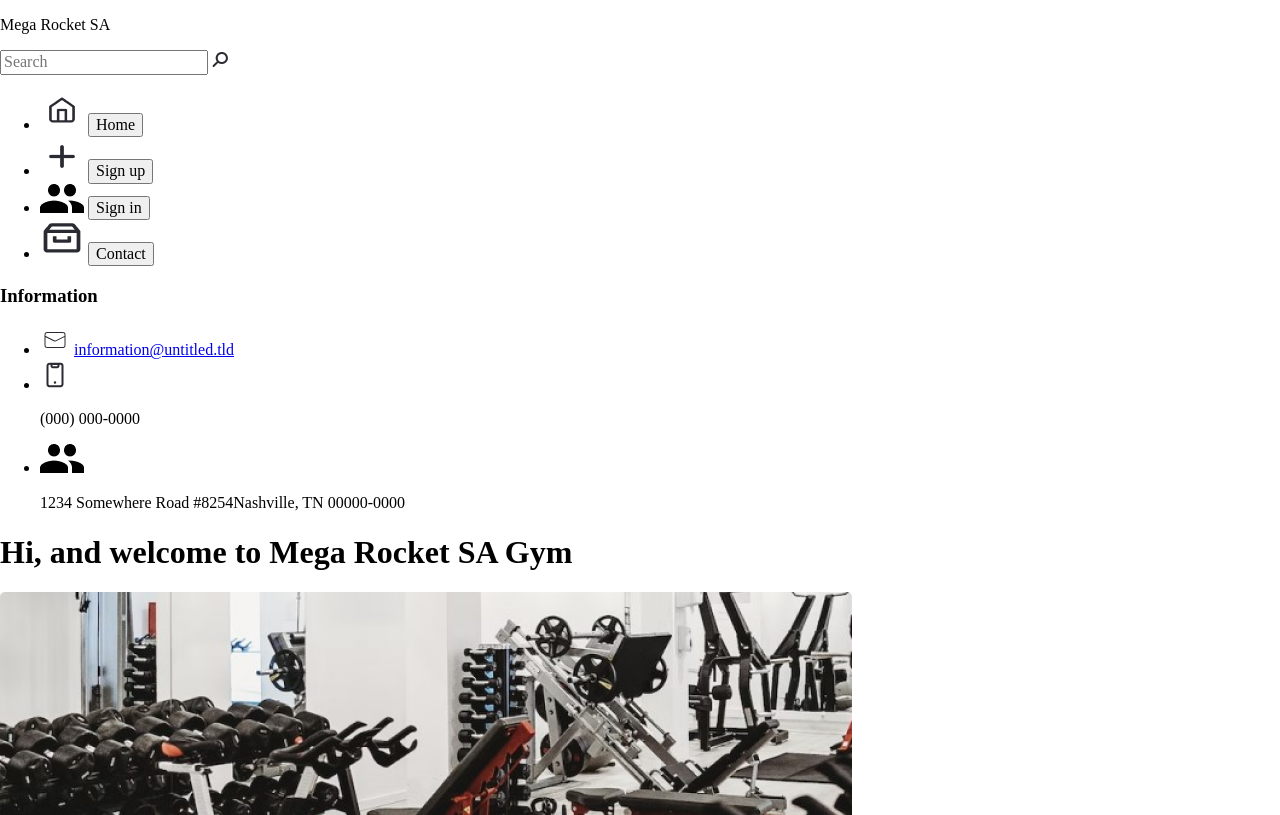
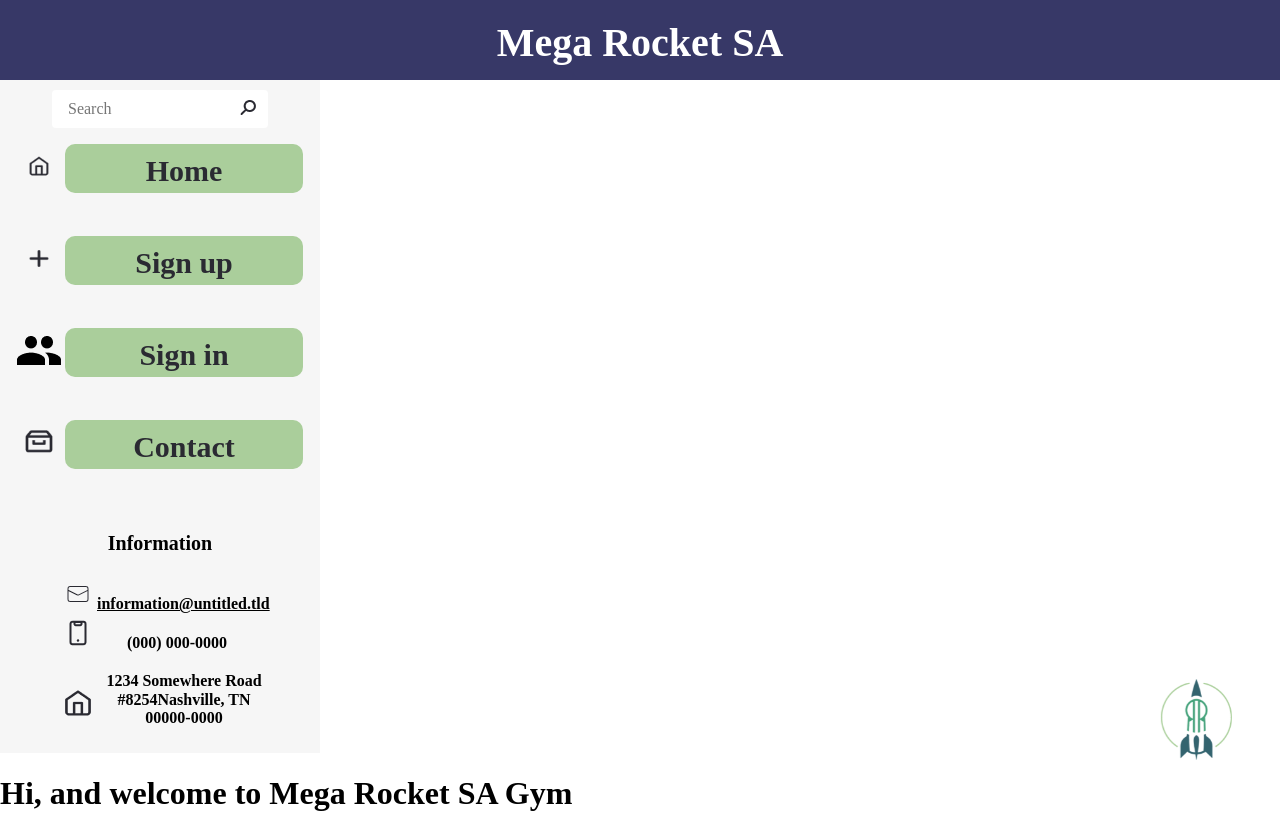
Before and after one commit to JulianRiedinger7/BaSP-M2023, a plain HTML site: page Week-03/index.html in a window 1280 px wide. Shown: the top 815 px of the page. Drawn offline with Linux system fonts and the light colour scheme.

Commit message:
BaSP-W03-2023: fixed semantic html & added styles for header and sidebar

```diff
--- a/Week-03/css/styles.css
+++ b/Week-03/css/styles.css
@@ -0,0 +1,91 @@
+header {
+  height: 80px;
+  background-color: #373867;
+}
+
+header p {
+  margin-top: 0;
+  padding-top: 20px;
+  color: white;
+  text-align: center;
+  font-size: 40px;
+  font-weight: bold;
+}
+
+aside {
+  max-width: 320px;
+  padding: 10px 0;
+  background-color: #F6F6F6;
+  text-align: center;
+}
+
+aside input {
+  display: inline-block;
+  margin: 0 auto;
+  padding: 10px 0px 10px 16px;
+  border: none;
+  border-radius: 4px;
+}
+
+aside nav ul {
+  padding-left: 0;
+}
+
+ul li {
+  list-style-type: none;
+}
+
+aside h3 {
+  font-size: 20px;
+  font-weight: 700;
+}
+
+.search-icon {
+  position: absolute;
+  left: 240px;
+  top: 100px;
+}
+
+.sidebar-btn-icon {
+  width: 44px;
+  height: 29px;
+  object-fit: contain;
+}
+
+.sidebar-btn {
+  width: 238px;
+  height: 49px;
+  padding: 10px 67px;
+  background-color: #AACE9B;
+  border: none;
+  border-radius: 10px;
+  color: #2A2A32;
+  font-size: 30px;
+  font-weight: 700;
+  text-align: center;
+  cursor: pointer;
+  margin-bottom: 43px;
+}
+
+.sidebar-info-icon {
+  display: inline-block;
+}
+
+.sidebar-info-text {
+  display: inline-block;
+  width: 50%;
+  margin-top: 20px;
+  margin-bottom: 0px;
+  color: black;
+  font-weight: 600;
+
+}
+
+.logo-radium {
+  position: fixed;
+  right: 40px;
+  bottom: 40px;
+  width: 87px;
+  height: 81px;
+  object-fit: contain;
+}
--- a/Week-03/index.html
+++ b/Week-03/index.html
@@ -14,44 +14,45 @@
     </header>
     <aside>
       <input type="search" placeholder="Search">
-      <img src="../assets/img/icon-search.png" alt="search icon">
+      <img src="../assets/img/icon-search.png" class="search-icon" alt="search icon">
       <nav>
         <ul>
           <li>
-            <img src="../assets/img/icon-home.png" alt="home icon">
-            <button>Home</button>
+            <img class="sidebar-btn-icon" src="../assets/img/icon-home.png" alt="home icon">
+            <button class="sidebar-btn">Home</button>
           </li>
           <li>
-            <img src="../assets/img/icon-plus.png" alt="plus icon">
-            <button>Sign up</button>
+            <img class="sidebar-btn-icon" src="../assets/img/icon-plus.png" alt="plus icon">
+            <button class="sidebar-btn">Sign up</button>
           </li>
           <li>
-            <img src="../assets/img/icon-people.png" alt="people icon">
-            <button>Sign in</button>
+            <img class="sidebar-btn-icon" src="../assets/img/icon-people.png" alt="people icon">
+            <button class="sidebar-btn">Sign in</button>
           </li>
           <li>
-            <img src="../assets/img/icon-inbox.png" alt="inbox icon">
-            <button>Contact</button>
+            <img class="sidebar-btn-icon" src="../assets/img/icon-inbox.png" alt="inbox icon">
+            <button class="sidebar-btn">Contact</button>
           </li>
         </ul>
         <h3>Information</h3>
         <ul>
           <li>
-            <img src="../assets/img/icon-email.png" alt="email icon">
-            <a href="https://www.google.com" target="_blank">information@untitled.tld</a>
+            <img class="sidebar-info-icon" src="../assets/img/icon-email.png" alt="email icon">
+            <a class="sidebar-info-text" href="https://www.google.com" target="_blank">information@untitled.tld</a>
           </li>
           <li>
-            <img src="../assets/img/icon-phone.png" alt="phone icon">
-            <p>(000) 000-0000</p>
+            <img class="sidebar-info-icon" src="../assets/img/icon-phone.png" alt="phone icon">
+            <p class="sidebar-info-text">(000) 000-0000</p>
           </li>
           <li>
-            <img src="../assets/img/icon-people.png" alt="people icon">
-            <p>1234 Somewhere Road #8254Nashville, TN 00000-0000</p>
+            <img class="sidebar-info-icon" src="../assets/img/icon-home.png" alt="people icon">
+            <p class="sidebar-info-text">1234 Somewhere Road #8254Nashville, TN 00000-0000</p>
           </li>
         </ul>
       </nav>
     </aside>
     <main>
+      <img src="../assets/img/logo-rr.png" class="logo-radium" alt="logo radium rocket">
       <section>
         <h1>Hi, and welcome to Mega Rocket SA Gym</h1>
         <img src="../assets/img/splash.png" alt="gym machines">
@@ -64,53 +65,53 @@
         </p>
       </section>
       <section>
-        <div>
+        <article>
           <img src="../assets/img/appointment.png" alt="appointment booking image">
           <h3>Appointment booking</h3>
-        </div>
-        <div>
+        </article>
+        <article>
           <img src="../assets/img/calendar.png" alt="calendar image">
           <h3>Calendar and opening hours</h3>
-        </div>
-        <div>
+        </article>
+        <article>
           <img src="../assets/img/membership.png" alt="membership credit cards image">
           <h3>Management and membership</h3>
-        </div>
-        <div>
+        </article>
+        <article>
           <img src="../assets/img/contact-form.png" alt="contact and suggestions image">
           <h3>Contact form and suggestions</h3>
-        </div>
+        </article>
       </section>
       <section>
         <h2>Registration and/or claim</h2>
         <form>
           <div>
             <label for="name">Name</label>
-            <input type="text" name="name" id="name">
+            <input type="text" name="name">
           </div>
           <div>
             <label for="lastname">Lastname</label>
-            <input type="text" name="lastname" id="lastname">
+            <input type="text" name="lastname" >
           </div>
           <div>
             <label for="email">Email</label>
-            <input type="email" name="email" id="email">
+            <input type="email" name="email">
           </div>
           <div>
-            <input type="radio" name="option" id="membership">
+            <input type="radio" name="option" >
             <label for="membership">I want to know memberships and costs</label>
           </div>
           <div>
-            <input type="radio" name="option" id="question">
+            <input type="radio" name="option" >
             <label for="question">I want to make a question or suggestion</label>
           </div>
           <div>
-            <input type="radio" name="option" id="claim">
+            <input type="radio" name="option" >
             <label for="claim">I want to make a claim</label>
           </div>
           <div>
             <label for="comments">Comments</label>
-            <textarea name="comments" id="comments" cols="50" rows="10"></textarea>
+            <textarea name="comments" cols="50" rows="10"></textarea>
           </div>
           <button type="submit">Send</button>
           <button type="reset">Cancel</button>
@@ -129,31 +130,31 @@
       </section>
       <section>
         <h2>Activites</h2>
-        <div>
-          <div>
+        <article>
+          <figure>
             <img src="../assets/img/crossfit.png" alt="people training crossfit">
-            <h3>Crossfit</h3>
-          </div>
-          <div>
+            <figcaption>Crossfit</figcaption>
+          </figure>
+          <figure>
             <img src="../assets/img/functional.png" alt="people training functional">
-            <h3>Functional</h3>
-          </div>
-          <div>
+            <figcaption>Functional</figcaption>
+          </figure>
+          <figure>
             <img src="../assets/img/boxing.png" alt="people training boxing">
-            <h3>Boxing</h3>
-          </div>
-          <div>
+            <figcaption>Boxing</figcaption>
+          </figure>
+          <figure>
             <img src="../assets/img/spinning.png" alt="people training spinning">
-            <h3>Spinning</h3>
-          </div>
-          <div>
+            <figcaption>Spinning</figcaption>
+          </figure>
+          <figure>
             <img src="../assets/img/fitness.png" alt="man training fitness">
-            <h3>Fitness</h3>
-          </div>
-        </div>
+            <figcaption>Fitness</figcaption>
+          </figure>
+        </figure>
       </section>
       <section>
-        <div>
+        <article>
           <h3>Membership Black</h3>
           <ul>
             <li>Free access to Bodybuilding</li>
@@ -161,24 +162,23 @@
             <li>Follow-up analyzed by coach</li>
             <li>Grid display</li>
           </ul>
-        </div>
-        <div>
+        </article>
+        <article>
           <h3>Membership Classic</h3>
           <ul>
             <li>Free access to the weight room</li>
             <li>Personalized monitoring by a coach</li>
             <li>Grid display</li>
           </ul>
-        </div>
-        <div>
+        </article>
+        <article>
           <h3>Membership Only Classes</h3>
           <ul>
             <li>Personalized monitoring by a coach</li>
             <li>Grid display</li>
           </ul>
-        </div>
+        </article>
       </section>
-      <img src="../assets/img/logo-rr.png" alt="logo radium rocket">
     </main>
     <footer>
       <div>
```
